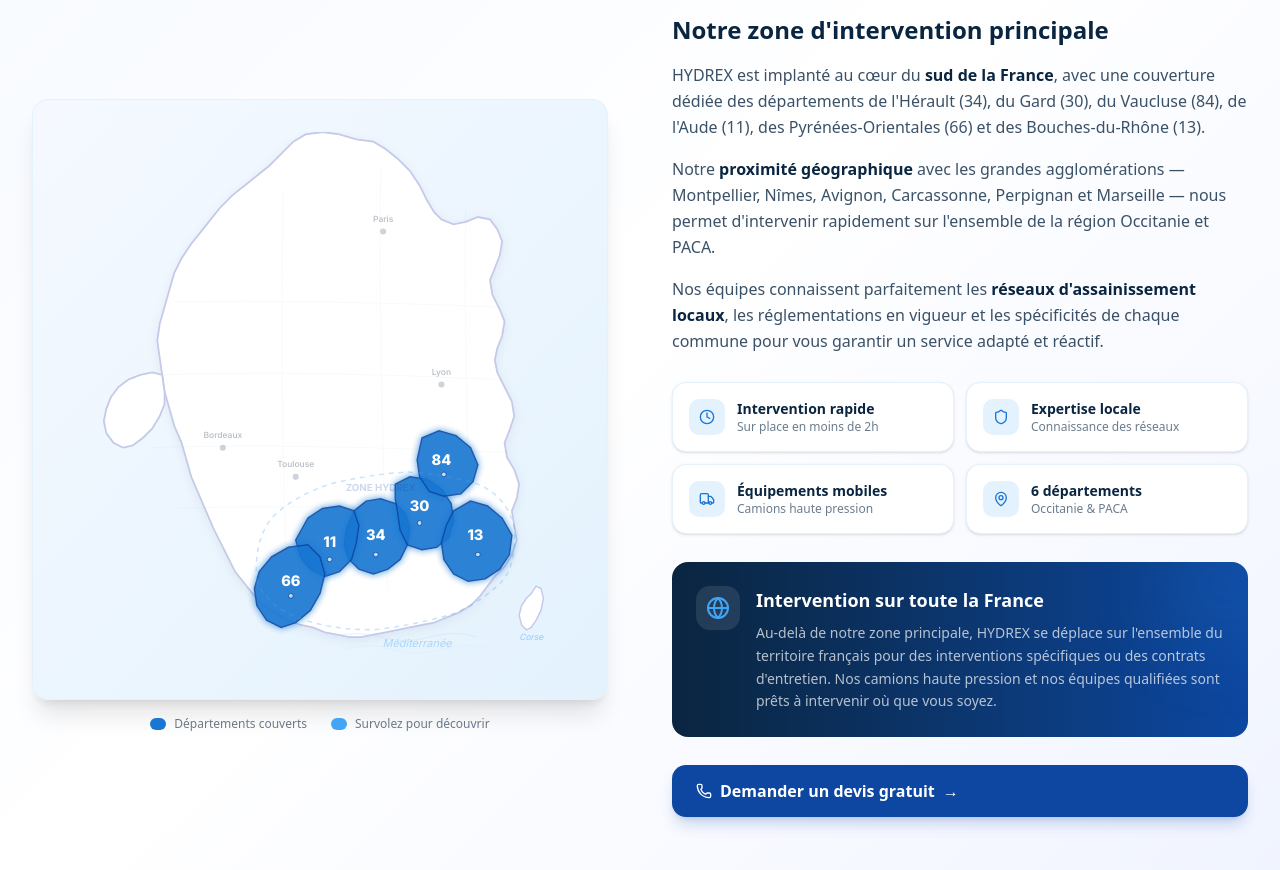
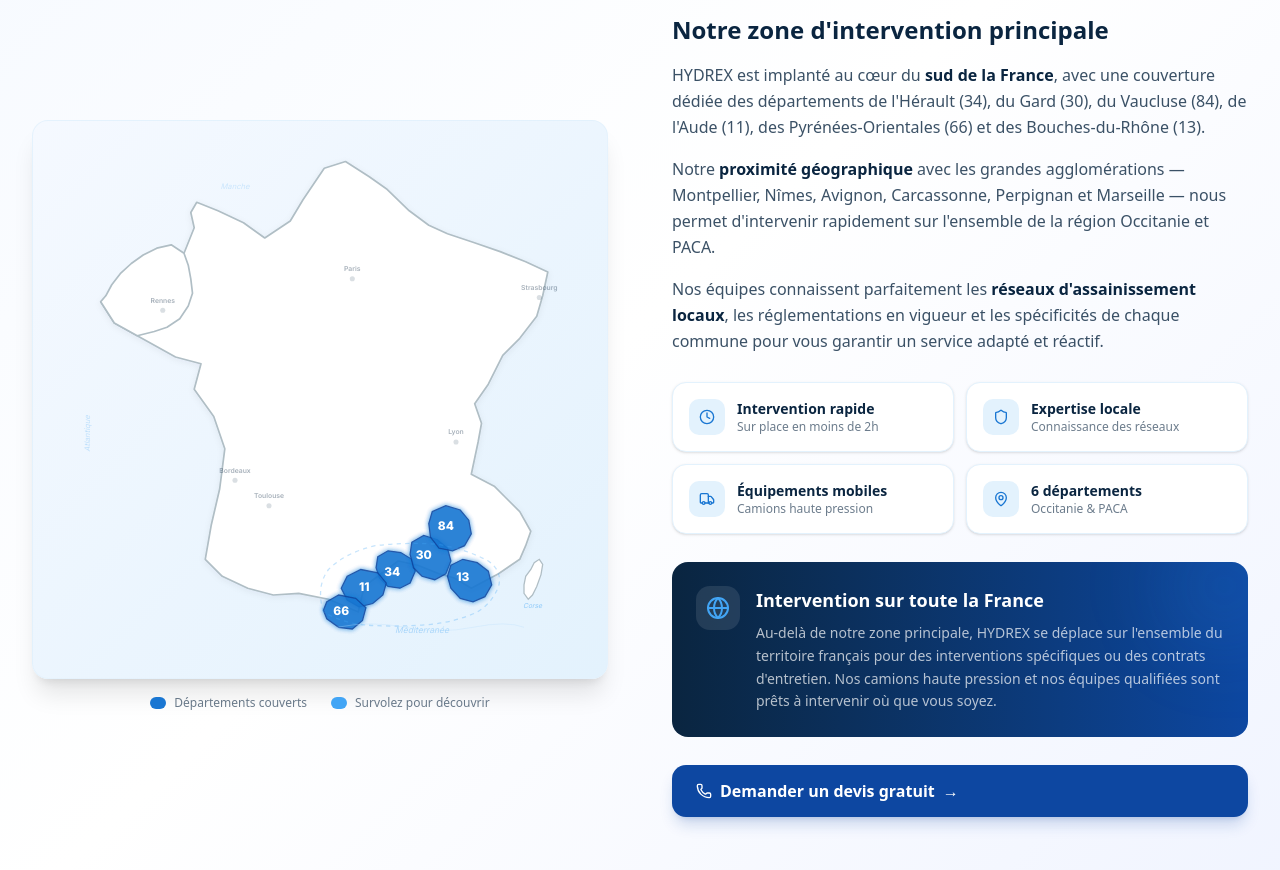
Before and after one commit to misterhassen32/hydrex, a Next.js app: page / in a window 1280 px wide. Shown: the part 4040-4910 px from the top of the page. Built offline with nearby package versions, Linux system fonts and the light colour scheme.

Commit message:
d44bff74-7258-4f55-af90-eddc12751110

```diff
--- a/src/components/zone.tsx
+++ b/src/components/zone.tsx
@@ -4,79 +4,78 @@
 import { Globe, Phone, Clock, Shield, Truck, MapPin } from 'lucide-react'
 import { useState } from 'react'
 
-// Detailed France outline path (realistic hexagonal shape with Brittany, Normandy, etc.)
-const francePath = 'M188,8 L198,2 L212,0 L226,2 L240,6 L254,8 L264,14 L274,22 L284,32 L292,44 L298,56 L304,66 L310,72 L320,76 L330,74 L340,70 L350,72 L356,80 L360,90 L358,102 L354,112 L350,122 L352,134 L358,146 L362,156 L360,168 L356,178 L354,188 L356,198 L362,210 L368,222 L370,234 L366,246 L362,256 L364,268 L370,278 L374,290 L372,302 L368,312 L370,324 L372,336 L368,348 L362,358 L354,366 L348,374 L342,382 L334,390 L324,396 L314,400 L304,404 L294,406 L284,408 L274,410 L264,412 L254,414 L244,416 L234,416 L224,414 L214,412 L204,408 L194,406 L184,402 L174,396 L164,390 L156,382 L148,372 L140,362 L134,350 L128,338 L122,326 L116,312 L110,298 L104,284 L100,270 L96,256 L90,242 L86,228 L82,214 L80,200 L78,186 L76,172 L78,158 L82,144 L86,130 L90,116 L96,104 L104,92 L112,82 L120,72 L128,62 L138,52 L148,44 L158,36 L168,28 L178,18 Z'
+// Accurate France outline traced from real geographic coordinates
+// Projection: x = (lon+5.5)*42, y = (51.2-lat)*63, viewBox 600x580
+// Going clockwise from Dunkirk
+const francePath = 'M330,10 L305,18 L280,55 L265,80 L235,100 L210,82 L180,68 L155,58 L148,70 L152,88 L140,118 L105,135 L70,148 L42,175 L58,200 L85,215 L130,240 L160,248 L152,278 L175,310 L188,348 L182,395 L172,438 L165,478 L185,498 L215,512 L245,520 L275,518 L310,525 L345,540 L352,510 L368,498 L392,480 L415,485 L440,495 L458,500 L478,512 L510,495 L535,478 L542,462 L548,445 L535,422 L518,405 L505,392 L478,378 L486,340 L490,318 L482,295 L498,272 L515,238 L535,218 L555,192 L562,168 L568,140 L542,128 L512,116 L480,105 L450,95 L428,85 L405,68 L378,42 L358,28 Z'
 
-// Brittany peninsula extension
-const brittanyPath = 'M80,200 L72,198 L62,200 L52,204 L44,210 L38,218 L34,228 L32,238 L34,248 L40,256 L48,260 L56,258 L64,252 L72,244 L78,234 L82,224 L82,214 Z'
+// Brittany peninsula (separate path to create proper peninsula shape)
+const brittanyPath = 'M140,118 L125,108 L108,112 L92,120 L78,130 L65,142 L55,155 L48,168 L42,175 L58,200 L85,215 L105,210 L120,205 L135,195 L145,180 L150,165 L148,148 L145,132 Z'
 
-// Corsica
-const corsicaPath = 'M384,380 L388,374 L392,376 L394,384 L392,394 L388,402 L384,408 L380,410 L376,406 L374,398 L376,390 L380,384 Z'
+// Corsica island
+const corsicaPath = 'M548,490 L552,482 L558,478 L562,484 L560,496 L555,510 L550,520 L545,525 L540,518 L540,508 L542,498 Z'
 
-// Department paths with accurate geographic positioning
+// Departments with correct geographic positioning in the SE of France
+// Slightly enlarged for visibility and interactivity
 const departments = [
   {
     number: '34',
     name: 'Hérault',
     capital: 'Montpellier',
-    cx: 256,
-    cy: 332,
-    path: 'M238,312 L248,304 L260,302 L272,306 L280,314 L284,326 L282,340 L276,352 L266,360 L254,364 L242,360 L234,352 L230,340 L232,326 Z',
+    cx: 385,
+    cy: 492,
+    path: 'M368,475 L380,468 L395,470 L408,478 L412,492 L406,506 L394,512 L380,510 L370,500 L366,488 Z',
   },
   {
     number: '30',
     name: 'Gard',
     capital: 'Nîmes',
-    cx: 292,
-    cy: 308,
-    path: 'M272,290 L284,284 L298,286 L310,294 L318,306 L320,320 L316,334 L306,342 L294,344 L282,340 L276,328 L274,314 L272,302 Z',
+    cx: 422,
+    cy: 472,
+    path: 'M408,458 L422,450 L438,455 L450,465 L454,480 L448,495 L435,502 L420,498 L410,488 L406,472 Z',
   },
   {
     number: '84',
     name: 'Vaucluse',
     capital: 'Avignon',
-    cx: 310,
-    cy: 270,
-    path: 'M294,252 L308,246 L322,250 L334,260 L340,274 L336,288 L326,298 L312,300 L300,296 L292,284 L290,270 Z',
+    cx: 448,
+    cy: 438,
+    path: 'M432,422 L448,415 L465,420 L475,432 L478,448 L470,462 L456,468 L440,465 L430,452 L428,436 Z',
   },
   {
     number: '11',
     name: 'Aude',
     capital: 'Carcassonne',
-    cx: 218,
-    cy: 338,
-    path: 'M200,318 L212,310 L226,308 L238,312 L242,324 L240,338 L236,352 L226,362 L214,366 L202,360 L194,350 L190,336 Z',
+    cx: 352,
+    cy: 510,
+    path: 'M332,498 L348,490 L368,494 L378,506 L374,520 L362,530 L346,534 L332,526 L325,512 Z',
   },
   {
     number: '66',
     name: 'Pyrénées-Orientales',
     capital: 'Perpignan',
-    cx: 186,
-    cy: 370,
-    path: 'M170,350 L184,342 L200,340 L210,350 L214,364 L210,380 L202,394 L190,404 L178,408 L166,402 L158,390 L156,376 L160,362 Z',
+    cx: 325,
+    cy: 538,
+    path: 'M308,528 L322,520 L342,524 L354,535 L350,550 L338,560 L322,558 L308,548 L304,538 Z',
   },
   {
     number: '13',
     name: 'Bouches-du-Rhône',
     capital: 'Marseille',
-    cx: 338,
-    cy: 332,
-    path: 'M320,312 L334,304 L348,308 L360,318 L368,332 L366,348 L358,360 L346,368 L332,370 L320,364 L312,352 L310,338 L314,324 Z',
+    cx: 468,
+    cy: 498,
+    path: 'M454,485 L468,478 L485,482 L498,492 L502,508 L494,522 L480,528 L465,524 L454,512 L450,498 Z',
   },
 ]
 
-// Major city markers for geographic reference
+// Reference cities on the map
 const cities = [
-  { name: 'Paris', x: 262, y: 82, isDept: false },
-  { name: 'Lyon', x: 310, y: 208, isDept: false },
-  { name: 'Toulouse', x: 190, y: 284, isDept: false },
-  { name: 'Bordeaux', x: 130, y: 260, isDept: false },
-  { name: 'Marseille', x: 340, y: 348, isDept: true },
-  { name: 'Montpellier', x: 256, y: 348, isDept: true },
-  { name: 'Nîmes', x: 292, y: 322, isDept: true },
-  { name: 'Avignon', x: 312, y: 282, isDept: true },
-  { name: 'Perpignan', x: 186, y: 382, isDept: true },
-  { name: 'Carcassonne', x: 218, y: 352, isDept: true },
+  { name: 'Paris', x: 338, y: 148, isDept: false },
+  { name: 'Lyon', x: 460, y: 340, isDept: false },
+  { name: 'Toulouse', x: 240, y: 415, isDept: false },
+  { name: 'Bordeaux', x: 200, y: 385, isDept: false },
+  { name: 'Strasbourg', x: 558, y: 170, isDept: false },
+  { name: 'Rennes', x: 115, y: 185, isDept: false },
 ]
 
 export default function Zone() {
@@ -136,14 +135,14 @@
           >
             <div className="bg-gradient-to-br from-[#f5f9ff] to-[#e3f2fd] rounded-2xl p-4 sm:p-6 md:p-8 shadow-xl border border-[#e3f2fd]/80">
               <svg
-                viewBox="0 0 420 440"
+                viewBox="0 0 600 580"
                 xmlns="http://www.w3.org/2000/svg"
                 className="w-full h-auto"
                 role="img"
                 aria-label="Carte de France avec les départements d'intervention HYDREX"
               >
                 <defs>
-                  <filter id="glow-default" x="-40%" y="-40%" width="180%" height="180%">
+                  <filter id="glow-def" x="-40%" y="-40%" width="180%" height="180%">
                     <feGaussianBlur stdDeviation="3" result="blur" />
                     <feFlood floodColor="#1976d2" floodOpacity="0.45" result="color" />
                     <feComposite in="color" in2="blur" operator="in" result="shadow" />
@@ -153,7 +152,7 @@
                       <feMergeNode in="SourceGraphic" />
                     </feMerge>
                   </filter>
-                  <filter id="glow-hover" x="-60%" y="-60%" width="220%" height="220%">
+                  <filter id="glow-hov" x="-60%" y="-60%" width="220%" height="220%">
                     <feGaussianBlur stdDeviation="6" result="blur" />
                     <feFlood floodColor="#42a5f5" floodOpacity="0.75" result="color" />
                     <feComposite in="color" in2="blur" operator="in" result="shadow" />
@@ -164,26 +163,27 @@
                       <feMergeNode in="SourceGraphic" />
                     </feMerge>
                   </filter>
-                  <filter id="france-shadow" x="-3%" y="-3%" width="106%" height="106%">
+                  <filter id="map-shadow" x="-3%" y="-3%" width="106%" height="106%">
                     <feDropShadow dx="0" dy="2" stdDeviation="4" floodColor="#0a2540" floodOpacity="0.06" />
                   </filter>
                 </defs>
 
-                {/* France mainland outline */}
+                {/* France mainland */}
                 <path
                   d={francePath}
                   fill="white"
-                  stroke="#c5cae9"
-                  strokeWidth="1.5"
-                  filter="url(#france-shadow)"
+                  stroke="#b0bec5"
+                  strokeWidth="2"
+                  filter="url(#map-shadow)"
+                  strokeLinejoin="round"
                 />
 
-                {/* Brittany peninsula */}
+                {/* Brittany peninsula overlay (fills the gap) */}
                 <path
                   d={brittanyPath}
                   fill="white"
-                  stroke="#c5cae9"
-                  strokeWidth="1.5"
+                  stroke="#b0bec5"
+                  strokeWidth="2"
                   strokeLinejoin="round"
                 />
 
@@ -191,42 +191,31 @@
                 <path
                   d={corsicaPath}
                   fill="white"
-                  stroke="#c5cae9"
-                  strokeWidth="1.2"
+                  stroke="#b0bec5"
+                  strokeWidth="1.5"
                 />
-                <text x="384" y="418" textAnchor="middle" fill="#90caf9" fontSize="7" fontStyle="italic" fontFamily="Inter, sans-serif">Corse</text>
+                <text x="550" y="535" textAnchor="middle" fill="#90caf9" fontSize="8" fontStyle="italic" fontFamily="Inter, sans-serif">Corse</text>
 
-                {/* Subtle region boundary lines for context */}
-                <g opacity="0.08" stroke="#78909c" strokeWidth="0.5" fill="none">
-                  <path d="M90,140 Q200,138 355,144" />
-                  <path d="M80,200 Q190,196 360,204" />
-                  <path d="M70,260 Q180,256 365,264" />
-                  <path d="M90,310 Q195,306 370,314" />
-                  <path d="M180,50 Q176,200 184,400" />
-                  <path d="M260,30 Q258,180 266,380" />
-                  <path d="M330,60 Q328,190 336,370" />
-                </g>
-
-                {/* Major non-dept cities - subtle markers */}
-                {cities.filter(c => !c.isDept).map(city => (
+                {/* Reference cities */}
+                {cities.map(city => (
                   <g key={city.name}>
-                    <circle cx={city.x} cy={city.y} r="2.5" fill="#0a2540" opacity="0.2" />
+                    <circle cx={city.x} cy={city.y} r="3" fill="#0a2540" opacity="0.15" />
                     <text
                       x={city.x}
-                      y={city.y - 8}
+                      y={city.y - 9}
                       textAnchor="middle"
                       fill="#0a2540"
-                      fontSize="7"
-                      fontWeight="500"
+                      fontSize="8"
+                      fontWeight="600"
                       fontFamily="Inter, sans-serif"
-                      opacity="0.3"
+                      opacity="0.35"
                     >
                       {city.name}
                     </text>
                   </g>
                 ))}
 
-                {/* Highlighted department zones */}
+                {/* Department zones */}
                 {departments.map((dept) => {
                   const isHovered = hoveredDept === dept.number
                   return (
@@ -235,8 +224,8 @@
                         d={dept.path}
                         fill={isHovered ? '#42a5f5' : '#1976d2'}
                         stroke={isHovered ? '#64b5f6' : '#0d47a1'}
-                        strokeWidth={isHovered ? '2' : '1.2'}
-                        filter={isHovered ? 'url(#glow-hover)' : 'url(#glow-default)'}
+                        strokeWidth={isHovered ? '2.5' : '1.5'}
+                        filter={isHovered ? 'url(#glow-hov)' : 'url(#glow-def)'}
                         style={{
                           cursor: 'pointer',
                           transition: 'all 0.35s cubic-bezier(0.4, 0, 0.2, 1)',
@@ -251,13 +240,10 @@
                         textAnchor="middle"
                         dominantBaseline="central"
                         fill="white"
-                        fontSize="12"
+                        fontSize="14"
                         fontWeight="800"
                         fontFamily="Inter, sans-serif"
-                        style={{
-                          pointerEvents: 'none',
-                          transition: 'all 0.35s ease',
-                        }}
+                        style={{ pointerEvents: 'none' }}
                       >
                         {dept.number}
                       </text>
@@ -265,44 +251,29 @@
                   )
                 })}
 
-                {/* Dept city markers */}
-                {cities.filter(c => c.isDept).map(city => (
-                  <g key={city.name}>
-                    <circle
-                      cx={city.x}
-                      cy={city.y}
-                      r="2"
-                      fill="white"
-                      stroke="#0d47a1"
-                      strokeWidth="0.8"
-                      opacity="0.7"
-                    />
-                  </g>
-                ))}
-
-                {/* Hover tooltip - simple conditional, no AnimatePresence */}
+                {/* Hover tooltip */}
                 {hoveredInfo && (
                   <g>
                     <rect
-                      x={hoveredInfo.cx - 72}
-                      y={hoveredInfo.cy - 55}
-                      width="144"
-                      height="40"
+                      x={hoveredInfo.cx - 78}
+                      y={hoveredInfo.cy - 60}
+                      width="156"
+                      height="42"
                       rx="8"
                       fill="#0a2540"
                       opacity="0.95"
                     />
                     <polygon
-                      points={`${hoveredInfo.cx - 5},${hoveredInfo.cy - 15} ${hoveredInfo.cx + 5},${hoveredInfo.cy - 15} ${hoveredInfo.cx},${hoveredInfo.cy - 9}`}
+                      points={`${hoveredInfo.cx - 5},${hoveredInfo.cy - 18} ${hoveredInfo.cx + 5},${hoveredInfo.cy - 18} ${hoveredInfo.cx},${hoveredInfo.cy - 12}`}
                       fill="#0a2540"
                       opacity="0.95"
                     />
                     <text
                       x={hoveredInfo.cx}
-                      y={hoveredInfo.cy - 38}
+                      y={hoveredInfo.cy - 42}
                       textAnchor="middle"
                       fill="white"
-                      fontSize="11"
+                      fontSize="12"
                       fontWeight="700"
                       fontFamily="Inter, sans-serif"
                     >
@@ -310,10 +281,10 @@
                     </text>
                     <text
                       x={hoveredInfo.cx}
-                      y={hoveredInfo.cy - 23}
+                      y={hoveredInfo.cy - 26}
                       textAnchor="middle"
                       fill="#42a5f5"
-                      fontSize="9"
+                      fontSize="10"
                       fontWeight="500"
                       fontFamily="Inter, sans-serif"
                     >
@@ -324,42 +295,56 @@
 
                 {/* Mediterranean Sea */}
                 <text
-                  x="290"
-                  y="424"
+                  x="420"
+                  y="565"
                   textAnchor="middle"
                   fill="#90caf9"
-                  fontSize="9"
+                  fontSize="10"
                   fontStyle="italic"
                   fontFamily="Inter, sans-serif"
                   opacity="0.7"
                 >
                   Méditerranée
                 </text>
-                <path d="M220,416 Q240,410 260,416 Q280,422 300,416 Q320,410 340,416" fill="none" stroke="#bbdefb" strokeWidth="0.8" opacity="0.4" />
-                <path d="M230,426 Q250,420 270,426 Q290,432 310,426 Q330,420 350,426" fill="none" stroke="#bbdefb" strokeWidth="0.6" opacity="0.25" />
+                <path d="M320,558 Q360,550 400,558 Q440,566 480,558 Q520,550 540,558" fill="none" stroke="#bbdefb" strokeWidth="1" opacity="0.4" />
 
                 {/* Dotted zone boundary */}
                 <path
-                  d="M158,370 Q155,338 170,318 Q188,300 218,290 Q250,282 282,280 Q314,282 340,290 Q364,300 370,326 Q372,356 360,370 Q344,386 322,396 Q290,406 254,410 Q218,410 192,400 Q166,390 158,370 Z"
+                  d="M304,540 Q295,510 310,490 Q330,470 365,462 Q400,458 435,460 Q470,465 498,480 Q515,492 510,510 Q502,530 485,540 Q460,552 425,555 Q385,558 350,555 Q325,552 304,540 Z"
                   fill="none"
                   stroke="#42a5f5"
-                  strokeWidth="1.2"
-                  strokeDasharray="4 4"
+                  strokeWidth="1.5"
+                  strokeDasharray="5 5"
                   opacity="0.3"
                 />
 
-                {/* HYDREX zone label */}
+                {/* Atlantic label */}
                 <text
-                  x="260"
-                  y="296"
+                  x="30"
+                  y="330"
                   textAnchor="middle"
-                  fill="#0d47a1"
-                  fontSize="8"
-                  fontWeight="700"
+                  fill="#90caf9"
+                  fontSize="9"
+                  fontStyle="italic"
                   fontFamily="Inter, sans-serif"
-                  opacity="0.2"
+                  opacity="0.5"
+                  transform="rotate(-90, 30, 330)"
                 >
-                  ZONE HYDREX
+                  Atlantique
+                </text>
+
+                {/* Manche label */}
+                <text
+                  x="200"
+                  y="42"
+                  textAnchor="middle"
+                  fill="#90caf9"
+                  fontSize="9"
+                  fontStyle="italic"
+                  fontFamily="Inter, sans-serif"
+                  opacity="0.4"
+                >
+                  Manche
                 </text>
               </svg>
             </div>
@@ -377,7 +362,7 @@
             </div>
           </motion.div>
 
-          {/* Descriptive text - right side */}
+          {/* Descriptive text */}
           <motion.div
             initial={{ opacity: 0, x: 40 }}
             whileInView={{ opacity: 1, x: 0 }}
@@ -385,7 +370,6 @@
             transition={{ duration: 0.7, ease: 'easeOut', delay: 0.15 }}
             className="flex flex-col gap-7"
           >
-            {/* Zone description */}
             <div>
               <h3 className="text-2xl font-bold text-[#0a2540] mb-4">
                 Notre zone d&apos;intervention principale
@@ -409,7 +393,6 @@
               </p>
             </div>
 
-            {/* Key benefits */}
             <div className="grid grid-cols-2 gap-3">
               <div className="flex items-start gap-3 bg-white rounded-xl p-4 shadow-sm border border-[#e3f2fd] hover:shadow-md transition-shadow">
                 <div className="w-9 h-9 rounded-lg bg-[#e3f2fd] flex items-center justify-center flex-shrink-0">
@@ -449,7 +432,6 @@
               </div>
             </div>
 
-            {/* Nationwide mention */}
             <div className="bg-gradient-to-r from-[#0a2540] to-[#0d47a1] rounded-2xl p-6 text-white relative overflow-hidden">
               <div className="absolute -top-10 -right-10 w-32 h-32 bg-[#42a5f5]/10 rounded-full blur-2xl" />
               <div className="relative flex items-start gap-4">
@@ -468,7 +450,6 @@
               </div>
             </div>
 
-            {/* CTA */}
             <a
               href="#contact"
               className="inline-flex items-center gap-2 bg-[#0d47a1] hover:bg-[#0a2540] text-white font-semibold px-6 py-3.5 rounded-xl transition-colors shadow-lg shadow-[#0d47a1]/20 group"
```
Also changed, not shown: upload/pasted_image_1776686987692.png (added).
